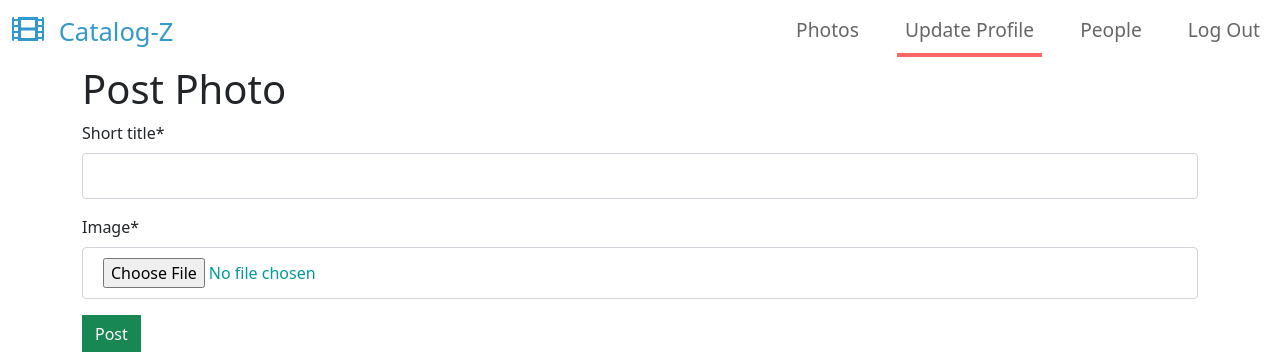
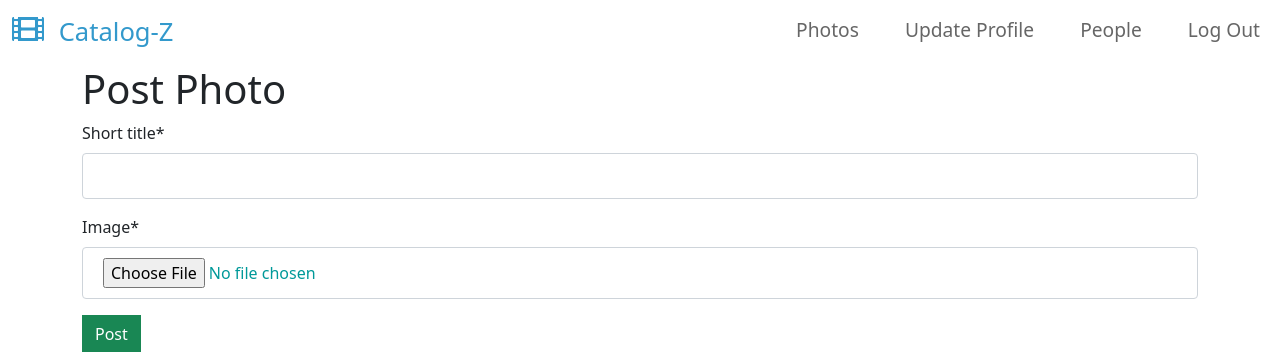
Before and after one commit to mubarak-mustopha/gallery_project, a Django app: page /create-photo/ in a window 1280 px wide. Shown: the top 352 px of the page. Run offline with Django 4.2, Linux system fonts and the light colour scheme; a user stored in the database is signed in; some libraries are stand-ins or nearby versions.

Commit message:
Remove active class from Update profile link

```diff
--- a/templates/base.html
+++ b/templates/base.html
@@ -38,7 +38,7 @@
                     <a class="nav-link nav-link-1" href="{% url 'home' %}">Photos</a>
                 </li>
                 <li class="nav-item">
-                    <a class="nav-link nav-link-2 active"  href="{% url 'edit-profile' %}">Update Profile</a>
+                    <a class="nav-link nav-link-2"  href="{% url 'edit-profile' %}">Update Profile</a>
                 </li>
                 <li class="nav-item">
                     <a class="nav-link nav-link-3"  href="{% url 'users-page' %}">People</a>
```
